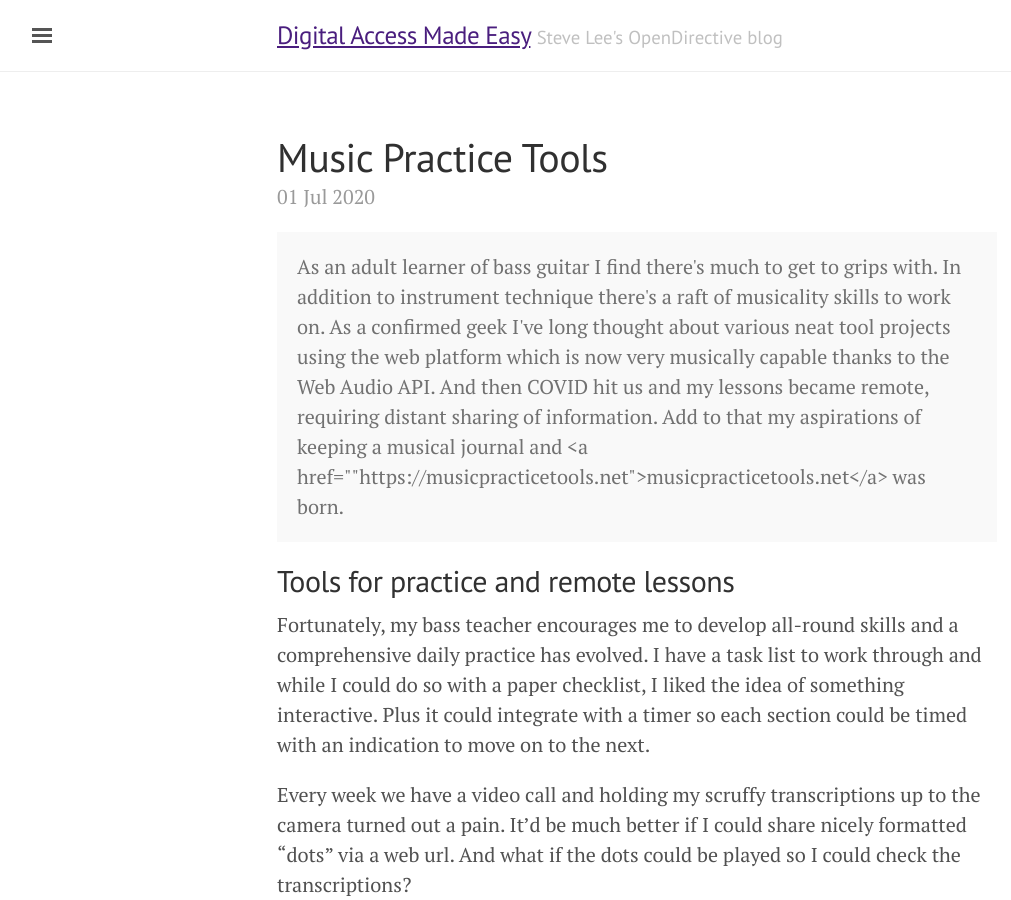
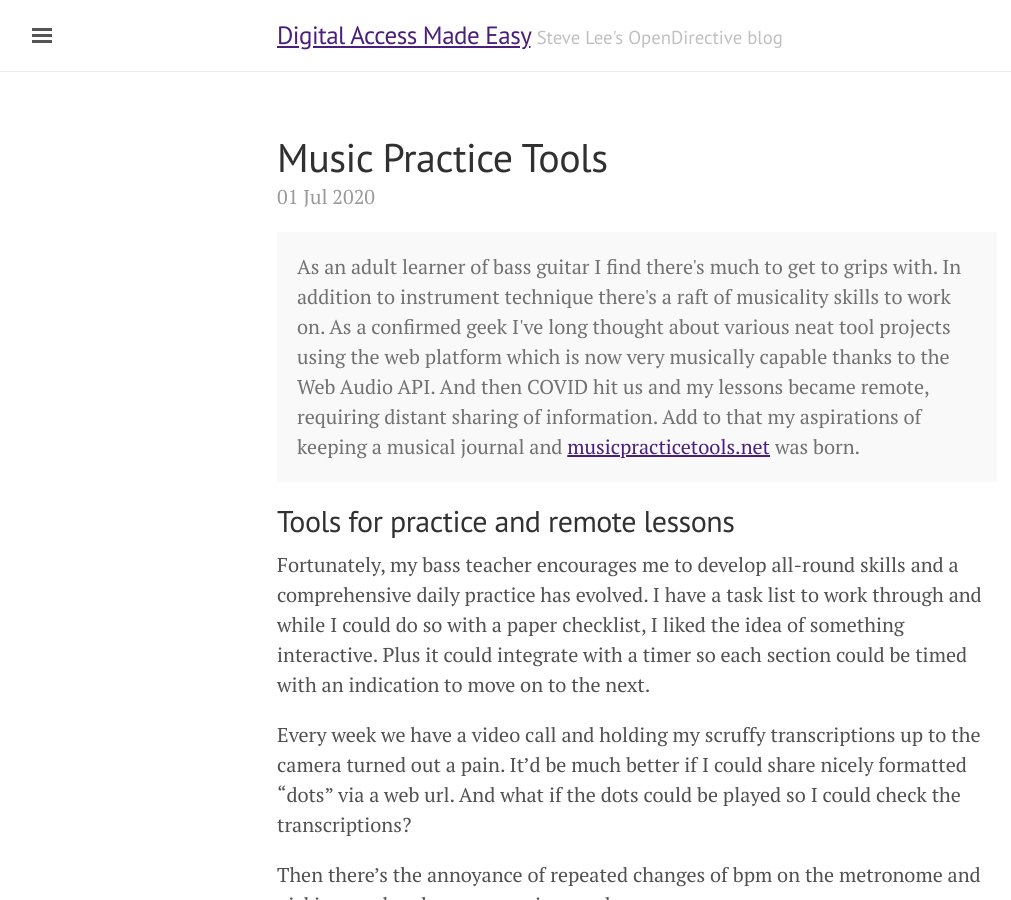
Before and after one commit to OpenDirective/opendirective.github.io, a Jekyll site: the page built from _posts/2020-07-01-music-practice-tools.md, in a window 1280 px wide and 900 px high. Shown: the whole window, without its empty margins (3-1014 px from the left). Built offline with Jekyll 4.4.1, drawn with Linux system fonts in a browser that asks for light colours.

Commit message:
fix type-o

```diff
--- a/_posts/2020-07-01-music-practice-tools.md
+++ b/_posts/2020-07-01-music-practice-tools.md
@@ -4,7 +4,7 @@ title: Music Practice Tools
 ---
 
 <div class="message">
-As an adult learner of bass guitar I find there's much to get to grips with. In addition to instrument technique there's a raft of musicality skills to work on. As a confirmed geek I've long thought about various neat tool projects using the web platform which is now very musically capable thanks to the Web Audio API. And then COVID hit us and my lessons became remote, requiring distant sharing of information. Add to that my aspirations of keeping a musical journal and <a href=""https://musicpracticetools.net">musicpracticetools.net</a> was born.
+As an adult learner of bass guitar I find there's much to get to grips with. In addition to instrument technique there's a raft of musicality skills to work on. As a confirmed geek I've long thought about various neat tool projects using the web platform which is now very musically capable thanks to the Web Audio API. And then COVID hit us and my lessons became remote, requiring distant sharing of information. Add to that my aspirations of keeping a musical journal and <a href="https://musicpracticetools.net">musicpracticetools.net</a> was born.
 </div>
 
 ## Tools for practice and remote lessons
```
